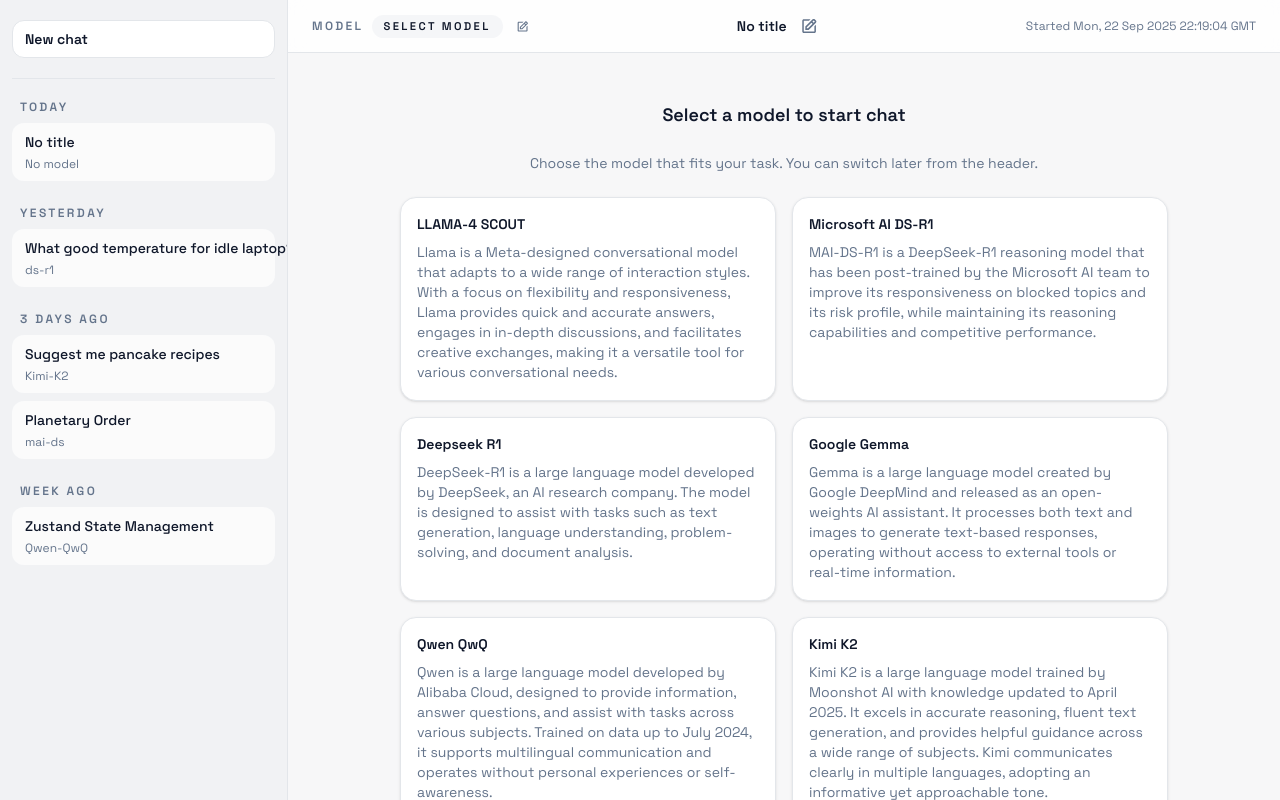
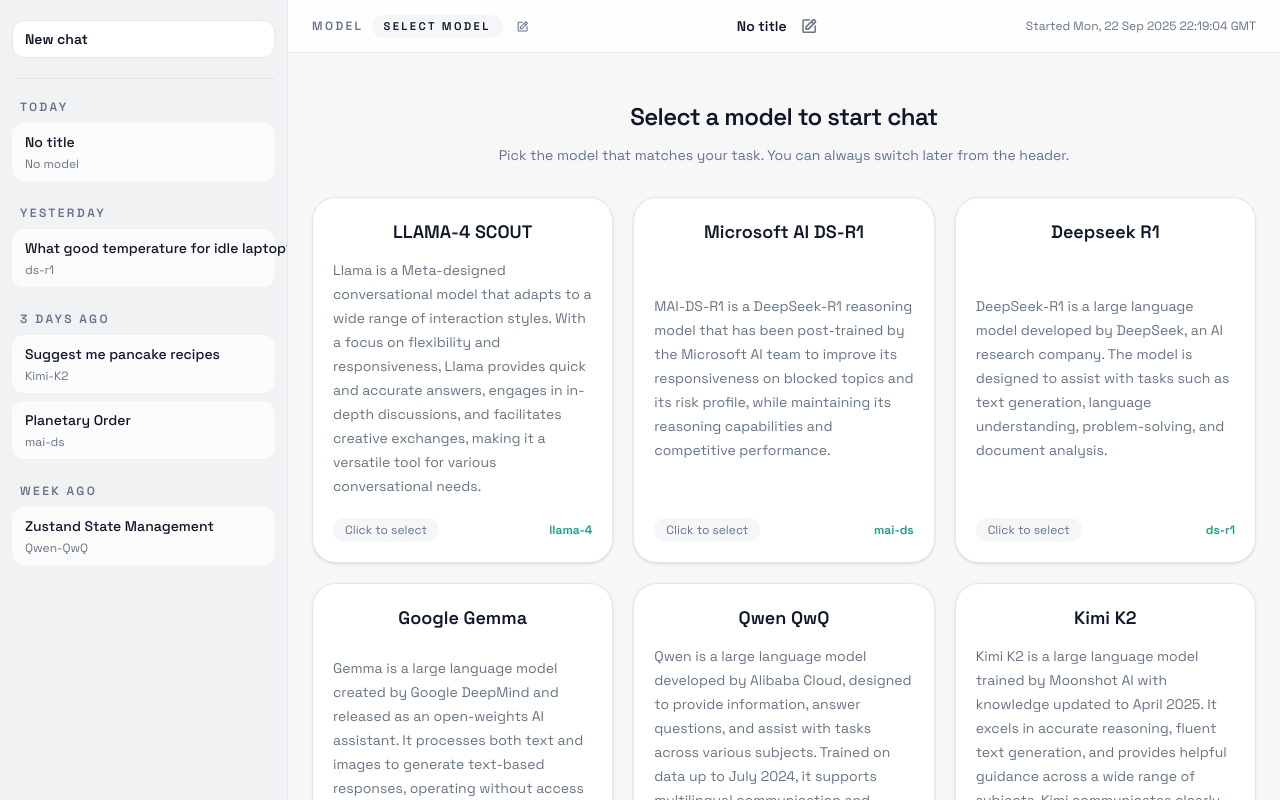
Before and after one commit to BMike903/LLM-front, a React (Vite) app: page / in a window 1280 px wide. Built offline with nearby package versions, Linux system fonts and the light colour scheme.

Commit message:
bigger cards in model selection

```diff
--- a/src/components/selectModelList.tsx
+++ b/src/components/selectModelList.tsx
@@ -14,28 +14,44 @@
   };
 
   return (
-    <div className="flex h-full w-full flex-col items-center justify-center gap-6 text-center">
-      <p className="text-lg font-semibold">Select a model to start chat</p>
-      <p className="max-w-xl text-sm text-[color:var(--muted)]">
-        Choose the model that fits your task. You can switch later from the
-        header.
-      </p>
-      <ul className="grid w-full max-w-3xl grid-cols-1 gap-4 md:grid-cols-2">
+    <div className="flex h-full w-full flex-col items-center justify-center gap-8 text-center">
+      <div className="flex max-w-3xl flex-col items-center gap-3">
+        <p className="text-2xl font-semibold tracking-tight">
+          Select a model to start chat
+        </p>
+        <p className="max-w-2xl text-sm text-[color:var(--muted)]">
+          Pick the model that matches your task. You can always switch later
+          from the header.
+        </p>
+      </div>
+      <ul className="grid w-full max-w-5xl grid-cols-1 gap-5 md:grid-cols-2 xl:grid-cols-3">
         {Object.entries(models).map(([modelKey, model]) => (
           <li
             key={modelKey}
             onClick={() => onModelClick(modelKey)}
-            className="group rounded-2xl border border-[color:var(--border)] bg-[color:var(--surface)] p-4 text-left shadow-sm transition hover:-translate-y-0.5 hover:border-[color:var(--accent)] hover:shadow-md hover:shadow-emerald-500/10"
+            className="group overflow-hidden rounded-3xl border border-[color:var(--border)] bg-[color:var(--surface)] p-5 text-left shadow-sm transition hover:-translate-y-0.5 hover:border-[color:var(--accent)] hover:shadow-lg hover:shadow-emerald-500/10"
           >
             <button
               onClick={() => onModelClick(modelKey)}
               tabIndex={0}
-              className="w-full text-left"
+              className="h-full w-full text-left"
             >
-              <p className="text-sm font-semibold">{model.name}</p>
-              <p className="mt-2 text-sm text-[color:var(--muted)]">
-                {model.description}
-              </p>
+              <div className="flex h-full flex-col justify-between">
+                <p className="text-center text-lg font-semibold text-[color:var(--text)]">
+                  {model.name}
+                </p>
+                <p className="mt-3 text-sm leading-6 text-[color:var(--muted)]">
+                  {model.description}
+                </p>
+                <div className="mt-5 flex items-center justify-between text-xs text-[color:var(--muted)]">
+                  <span className="rounded-full bg-[color:var(--surface-muted)] px-3 py-1">
+                    Click to select
+                  </span>
+                  <span className="font-semibold text-[color:var(--accent)]">
+                    {modelKey}
+                  </span>
+                </div>
+              </div>
             </button>
           </li>
         ))}
```
